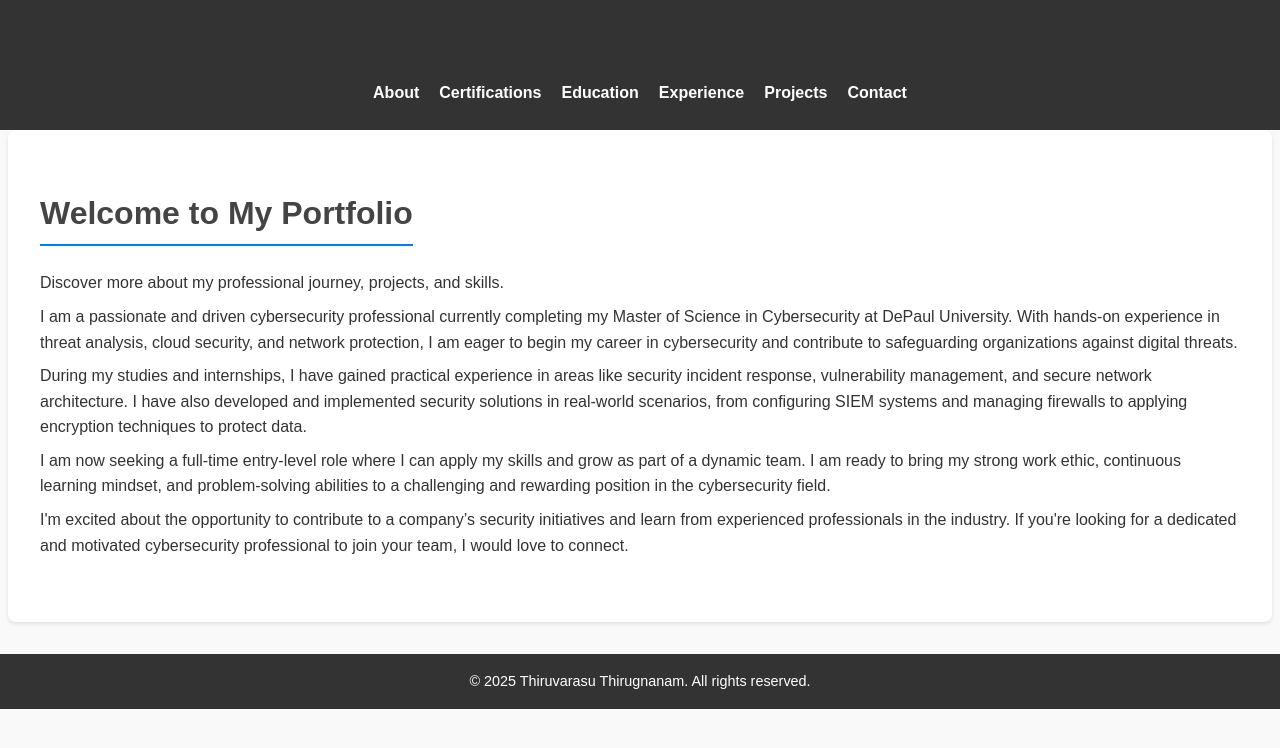
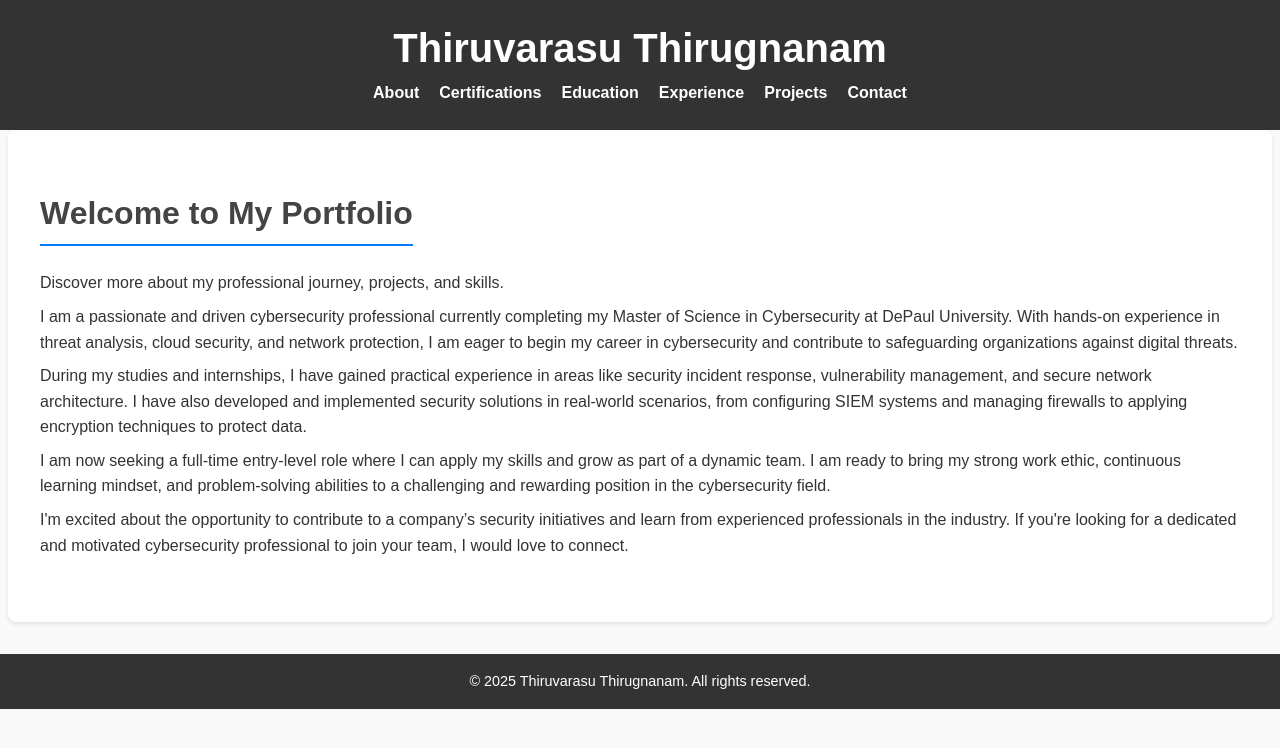
Before and after one commit to ThiruvarasuThirugnanam/thiruvarasuthirugnanam.github.io, a plain HTML site: page index.html in a window 1280 px wide. Drawn offline with Linux system fonts and the light colour scheme.

Commit message:
Update style.css

```diff
--- a/styles/style.css
+++ b/styles/style.css
@@ -8,7 +8,12 @@ body {
     line-height: 1.6;
 }
 
-h1, h2, h3 {
+h1 {
+    color: #fff
+    text-align: center;
+}
+
+h2, h3 {
     color: #333;
     text-align: center;
 }
```
